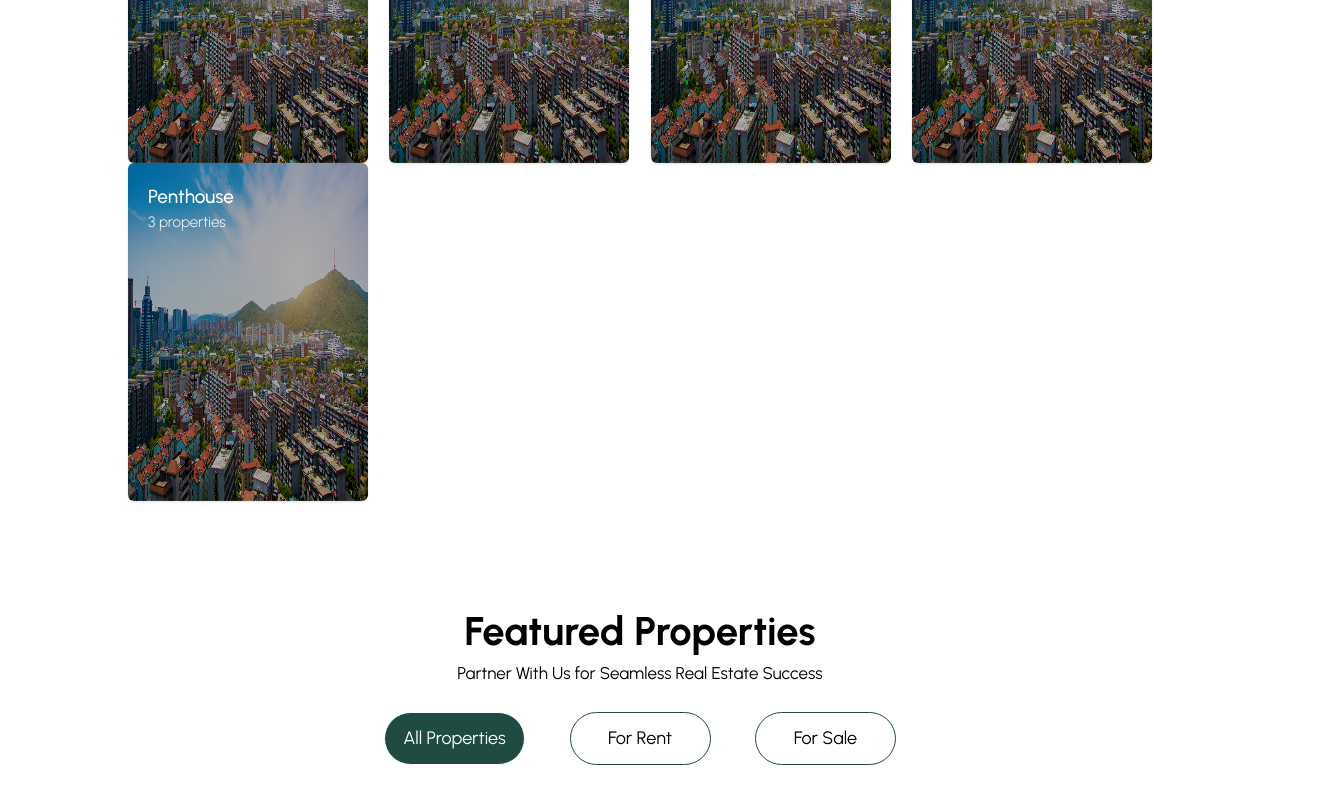
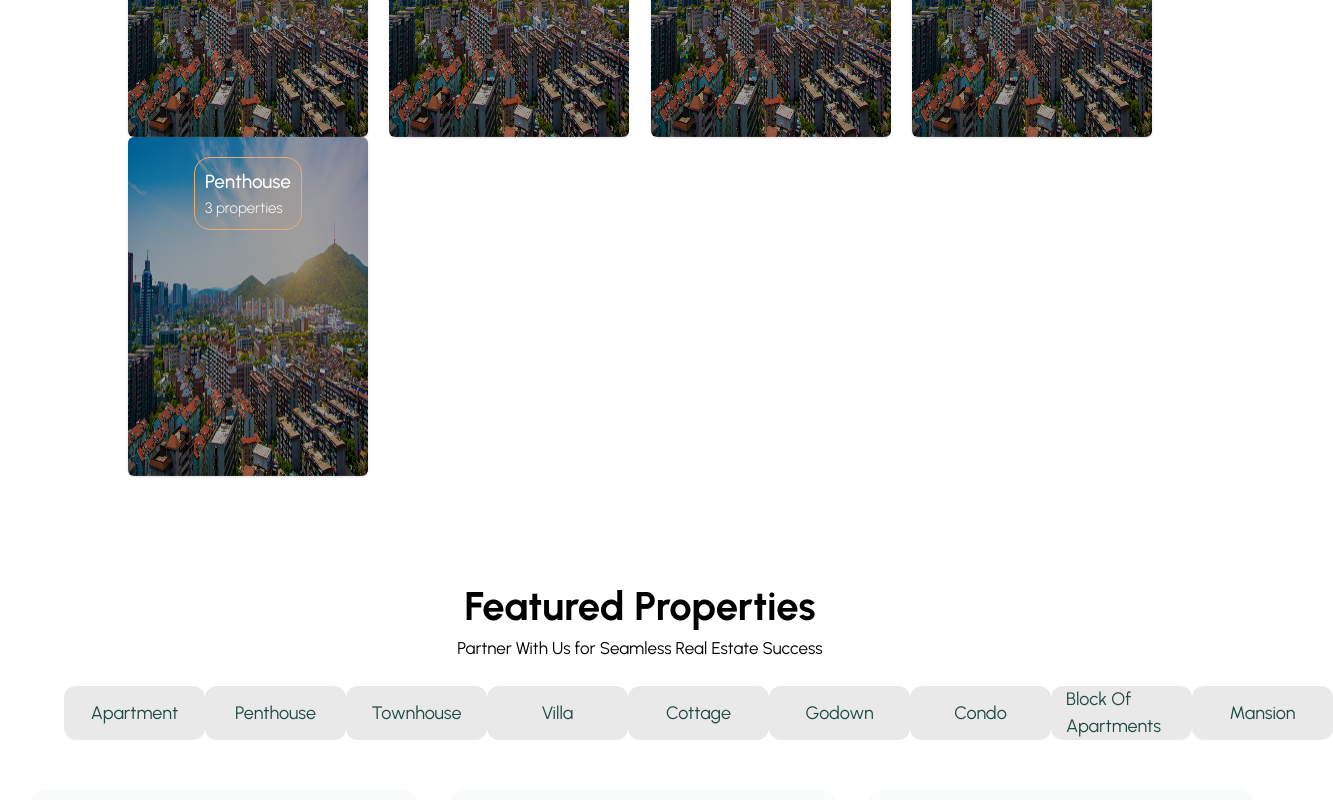
Before and after one commit to manucho4015/luxe-consult-react, a React (Vite) app: page / in a window 1280 px wide. Shown: the part 2300-3100 px from the top of the page, 1333 px wide, since content can reach past the window. Built offline with nearby package versions, Linux system fonts and the light colour scheme.

Commit message:
update home page design

```diff
--- /dev/null
+++ b/src/data/home.ts
@@ -0,0 +1,38 @@
+export const selectToggles = [
+    {
+        label: 'apartment',
+        value: 'apartment',
+    },
+    {
+        label: 'penthouse',
+        value: 'penthouse',
+    },
+    {
+        label: 'townhouse',
+        value: 'townhouse',
+    },
+    {
+        label: 'villa',
+        value: 'villa',
+    },
+    {
+        label: 'cottage',
+        value: 'cottage',
+    },
+    {
+        label: 'godown',
+        value: 'godown',
+    },
+    {
+        label: 'condo',
+        value: 'condo',
+    },
+    {
+        label: 'block of apartments',
+        value: 'block_of_apartments',
+    },
+    {
+        label: 'mansion',
+        value: 'mansion',
+    },
+]
--- a/src/pages/home/Index.tsx
+++ b/src/pages/home/Index.tsx
@@ -3,7 +3,7 @@
 import Banner from "./sections/Banner"
 import WorkWithUs from "./sections/WorkWithUs"
 import Companies from "./sections/Companies"
-import Categories from "./sections/Categories"
+import Popular from "./sections/Popular"
 import Properties from "./sections/properties/Index"
 import Ongoing from './sections/ongoing/Index'
 import ContactUs from "../../global/components/ContactUs"
@@ -16,7 +16,7 @@ function App() {
       <Banner />
       <WorkWithUs />
       <Companies />
-      <Categories />
+      <Popular />
       <Properties />
       <Ongoing />
       <ContactUs />
--- a/src/pages/home/sections/Categories.tsx
+++ /dev/null
@@ -1,24 +0,0 @@
-
-import { categories } from "../../../data/categories"
-
-const Categories = () => {
-
-    return (
-        <div className='min-h-[50vh] inline-block w-full'>
-            <h2 className="font-bold text-[40px] mt-[100px] text-center">Featured Categories</h2>
-            <p className="text-[17px] text-center">Lorem ipsum dolor sit amet</p>
-            <div className="flex flex-wrap justify-between px-[10vw] mt-[25px]">
-                {
-                    categories.map((category, index) => (
-                        <div key={index} className="bg-[url(/city.jpg)] max-w-[256px] max-h-[338.11px] h-[50vh] w-[30vh] bg-blend-color bg-[#0005] rounded-md p-[20px] shadow text-white">
-                            <h4 className="font-medium text-[19px]">{category.title}</h4>
-                            <p className="font-light text-[15px]">{category.paragraph}</p>
-                        </div>
-                    ))
-                }
-            </div>
-        </div>
-    )
-}
-
-export default Categories
--- /dev/null
+++ b/src/pages/home/sections/Popular.tsx
@@ -0,0 +1,28 @@
+
+import { categories } from "../../../data/categories"
+
+const Categories = () => {
+
+    return (
+        <div className='min-h-[50vh] inline-block w-full'>
+            <h2 className="font-bold text-[40px] mt-[100px] text-center capitalize">most popular places</h2>
+            <div className="flex flex-wrap justify-between px-[10vw] mt-[25px]">
+                {
+                    categories.map((category, index) => (
+                        <div key={index} className="bg-[url(/city.jpg)] max-w-[256px] max-h-[338.11px] h-[50vh] w-[30vh] bg-blend-color bg-[#00000060] rounded-md p-[20px] shadow text-white">
+                            <div className="inline-flex w-full justify-center">
+                                <div className=" rounded-2xl border-primary border-[1px] min-w-[50%] p-[10px] bg-[#E5AC7410]">
+                                    <h4 className="font-medium text-[19px]">{category.title}</h4>
+                                    <p className="font-light text-[15px]">{category.paragraph}</p>
+                                </div>
+                            </div>
+
+                        </div>
+                    ))
+                }
+            </div>
+        </div>
+    )
+}
+
+export default Categories
--- a/src/pages/home/sections/ongoing/Index.tsx
+++ b/src/pages/home/sections/ongoing/Index.tsx
@@ -6,6 +6,7 @@ import Property from './components/Property'
 
 const Properties = () => {
     const [isActive, setIsActive] = useState('all')
+    const arr = Array.from(Array(6).keys())
     return (
         <div className='min-h-[50vh] inline-block w-full pb-[100px]'>
             <h2 className="font-bold text-[40px] mt-[100px] text-center">Ongoing Projects</h2>
@@ -31,12 +32,11 @@ const Properties = () => {
                 </div>
             </div>
             <div className="grid grid-cols-3 px-[2.5vw] gap-10 mt-[50px]">
-                <Property />
-                <Property />
-                <Property />
-                <Property />
-                <Property />
-                <Property />
+                {
+                    arr.map((item) => (
+                        <Property key={item} />
+                    ))
+                }
             </div>
         </div>
     )
--- a/src/pages/home/sections/properties/Index.tsx
+++ b/src/pages/home/sections/properties/Index.tsx
@@ -4,31 +4,29 @@ import { motion } from 'framer-motion'
 // components
 import Property from './components/Property'
 
+// data
+import { selectToggles } from '../../../../data/home'
+
 const Properties = () => {
-    const [isActive, setIsActive] = useState('all')
+    const [isActive, setIsActive] = useState('')
     return (
         <div className='min-h-[50vh] inline-block w-full'>
             <h2 className="font-bold text-[40px] mt-[100px] text-center">Featured Properties</h2>
             <p className=" text-[17px] text-center">Partner With Us for Seamless Real Estate Success</p>
             <div className="inline-flex mt-[25px] justify-center w-full">
                 {/* select toggle */}
-                <div className="flex justify-between max-w-[550px] w-[40vw]">
-                    <motion.div animate={{ backgroundColor: isActive == 'all' ? '#1F4B43' : '#fff', color: isActive == 'all' ? '#fff' : '#000', borderColor: isActive == 'all' ? '#fff' : '#1F4B43' }}
-                        className={`h-[53px] w-[141px] cursor-default border-[1px] text-[18px] flex items-center justify-center  rounded-[40px]`}
-                        onClick={() => setIsActive('all')}>
-                        All Properties
-                    </motion.div>
-                    <motion.div animate={{ backgroundColor: isActive == 'rent' ? '#1F4B43' : '#fff', color: isActive == 'rent' ? '#fff' : '#000', borderColor: isActive == 'rent' ? '#fff' : '#1F4B43' }}
-                        className={`h-[53px] w-[141px] cursor-default border-[1px] text-[18px] flex items-center justify-center  rounded-[40px]`}
-                        onClick={() => setIsActive('rent')}>
-                        For Rent
-                    </motion.div>
-                    <motion.div animate={{ backgroundColor: isActive == 'sale' ? '#1F4B43' : '#fff', color: isActive == 'sale' ? '#fff' : '#000', borderColor: isActive == 'sale' ? '#fff' : '#1F4B43' }}
-                        className={`h-[53px] w-[141px] cursor-default border-[1px] text-[18px] flex items-center justify-center  rounded-[40px]`}
-                        onClick={() => setIsActive('sale')}>
-                        For Sale
-                    </motion.div>
+                <div className="flex justify-between  w-[90vw]">
+                    {
+                        selectToggles.map((toggle) => (
+                            <motion.div animate={{ backgroundColor: isActive == toggle.value ? '#1F4B43' : '#E9E9E9', color: isActive == toggle.value ? '#fff' : '#1F4B43' }}
+                                className={`min-h-[53px] min-w-[141px] px-[15px] cursor-default text-[18px] flex items-center justify-center  rounded-xl capitalize `}
+                                onClick={() => setIsActive(toggle.value)}>
+                                {toggle.label}
+                            </motion.div>
+                        ))
+                    }
                 </div>
+
             </div>
             <div className="grid grid-cols-3 px-[2.5vw] gap-10 mt-[50px]">
                 <Property />
```
